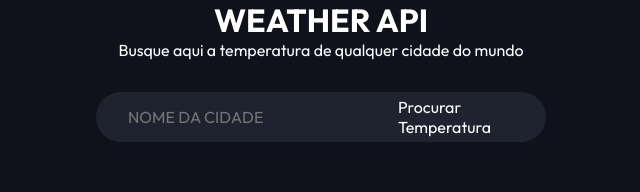
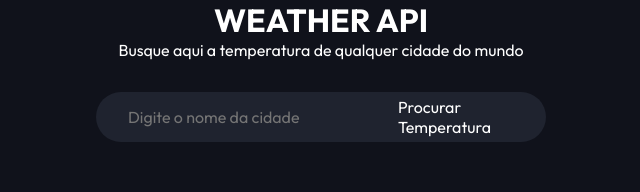
Before and after one commit to juliocesardemoraes/weatherApiDebounce, a React (Vite) app: page / in a window 1280 px wide. Shown: the top 192 px of the page, without its empty margins (319-959 px from the left). Built offline with nearby package versions, Linux system fonts and the light colour scheme; no server answers.

Commit message:
feat: add final touches

```diff
--- a/index.html
+++ b/index.html
@@ -2,7 +2,7 @@
 <html lang="en">
   <head>
     <meta charset="UTF-8" />
-    <link rel="icon" type="image/svg+xml" href="/vite.svg" />
+    <link rel="icon" type="image/svg+xml" href="/Search.png" />
     <meta name="viewport" content="width=device-width, initial-scale=1.0" />
     <link rel="preconnect" href="https://fonts.googleapis.com" />
     <link rel="preconnect" href="https://fonts.gstatic.com" crossorigin />
@@ -10,7 +10,7 @@
       href="https://fonts.googleapis.com/css2?family=Outfit:wght@100;200;300;400;500;600;700;800;900&display=swap"
       rel="stylesheet"
     />
-    <title>Vite + React + TS</title>
+    <title>Debounce App</title>
   </head>
   <body>
     <div id="root"></div>
--- a/src/components/Input.tsx
+++ b/src/components/Input.tsx
@@ -39,7 +39,7 @@ function Input({ setCityCard }: any) {
   return (
     <div className="button__container">
       <input
-        placeholder="NOME DA CIDADE"
+        placeholder="Digite o nome da cidade"
         onChange={(event) => {
           setCity(event.target.value);
         }}
```
